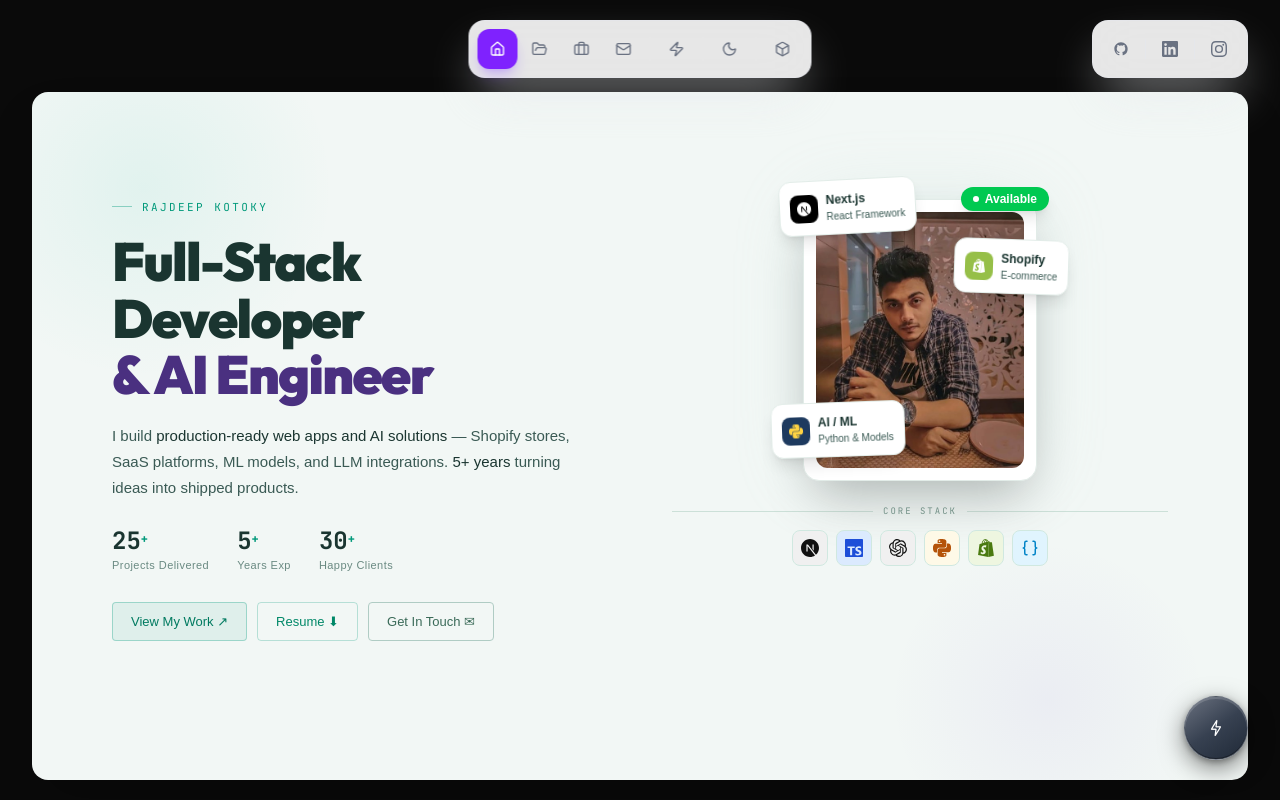
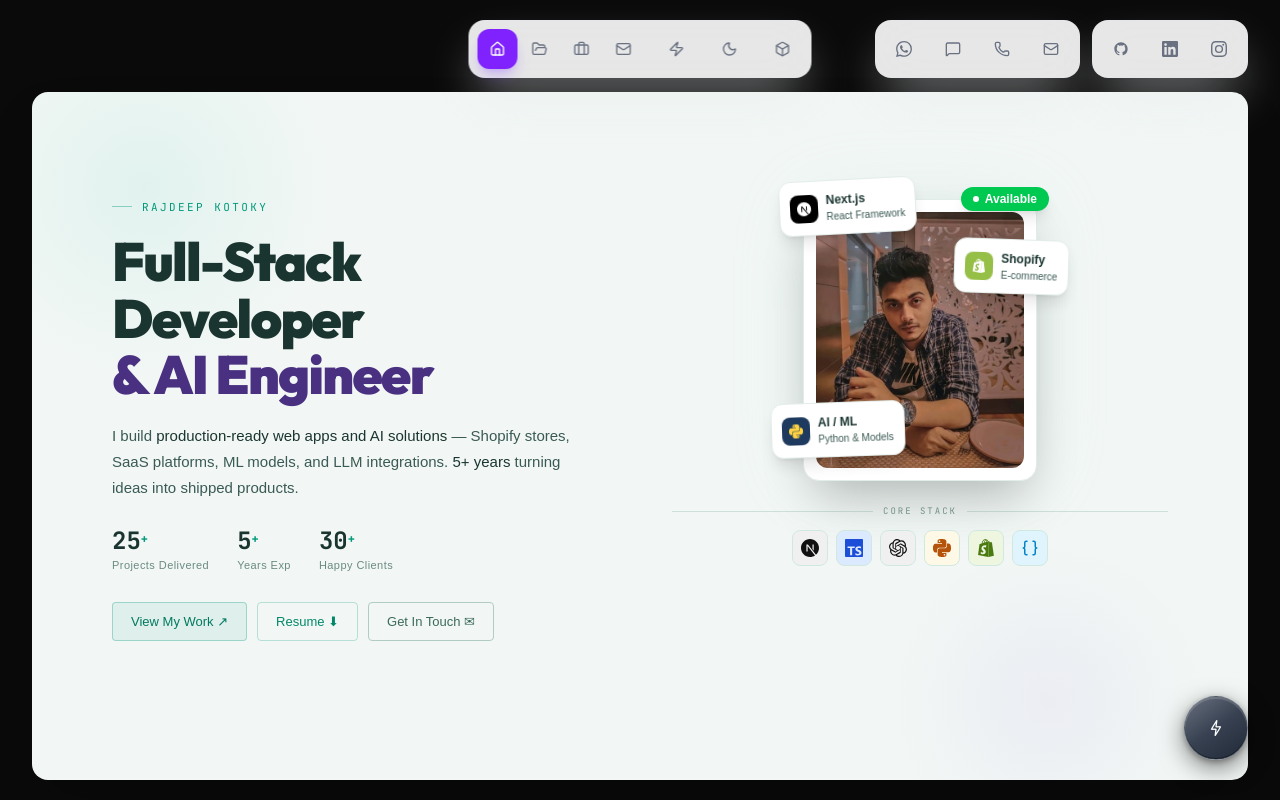
Before and after one commit to Rajdeep1234yyuhh/porta, a Next.js app: page / in a window 1280 px wide. Built offline with nearby package versions, Linux system fonts and the light colour scheme.

Commit message:
navbar updated

```diff
--- a/src/app/components/Navbar.jsx
+++ b/src/app/components/Navbar.jsx
@@ -197,79 +197,82 @@
         </Link>
       </div>
 
-      {/* ── Desktop: social block — floats to the right of the main dock ── */}
-      <div
-        style={{ right: 32 }}
-        className={`fixed top-5 z-50 hidden lg:flex items-center gap-1 px-2 py-2 rounded-2xl backdrop-blur-xl shadow-2xl border transition-colors duration-300 overflow-visible ${
-          isDarkMode
-            ? "bg-[#141414]/95 border-white/[0.08]"
-            : "bg-white/90 border-gray-200/80 shadow-gray-200/60"
-        }`}
-      >
+      {/* ── Desktop: right side — contact pill + social pill ── */}
+      <div className="fixed top-5 right-8 z-50 hidden lg:flex items-center gap-3">
+
+        {/* Contact pill */}
+        <div className={`flex items-center gap-1 px-2 py-2 rounded-2xl backdrop-blur-xl shadow-2xl border transition-colors duration-300 overflow-visible ${isDarkMode ? "bg-[#141414]/95 border-white/[0.08]" : "bg-white/90 border-gray-200/80 shadow-gray-200/60"}`}>
+          {/* WhatsApp */}
+          <a href={`https://wa.me/${PHONE}?text=Hi%20Rajdeep%2C%20I%20would%20like%20to%20get%20in%20touch%21`} target="_blank" rel="noopener noreferrer"
+            className={`group relative flex flex-col items-center justify-center w-10 h-10 rounded-xl transition-all duration-200 ${isDarkMode ? "text-gray-400 hover:text-[#25D366] hover:bg-white/10" : "text-gray-500 hover:text-[#25D366] hover:bg-gray-100"}`}>
+            <svg className="w-4 h-4 transition-transform duration-200 group-hover:-translate-y-2" fill="currentColor" viewBox="0 0 24 24">
+              <path d="M17.472 14.382c-.297-.149-1.758-.867-2.03-.967-.273-.099-.471-.148-.67.15-.197.297-.767.966-.94 1.164-.173.199-.347.223-.644.075-.297-.15-1.255-.463-2.39-1.475-.883-.788-1.48-1.761-1.653-2.059-.173-.297-.018-.458.13-.606.134-.133.298-.347.446-.52.149-.174.198-.298.298-.497.099-.198.05-.371-.025-.52-.075-.149-.669-1.612-.916-2.207-.242-.579-.487-.5-.669-.51-.173-.008-.371-.01-.57-.01-.198 0-.52.074-.792.372-.272.297-1.04 1.016-1.04 2.479 0 1.462 1.065 2.875 1.213 3.074.149.198 2.096 3.2 5.077 4.487.709.306 1.262.489 1.694.625.712.227 1.36.195 1.871.118.571-.085 1.758-.719 2.006-1.413.248-.694.248-1.289.173-1.413-.074-.124-.272-.198-.57-.347m-5.421 7.403h-.004a9.87 9.87 0 01-5.031-1.378l-.361-.214-3.741.982.998-3.648-.235-.374a9.86 9.86 0 01-1.51-5.26c.001-5.45 4.436-9.884 9.888-9.884 2.64 0 5.122 1.03 6.988 2.898a9.825 9.825 0 012.893 6.994c-.003 5.45-4.437 9.884-9.885 9.884m8.413-18.297A11.815 11.815 0 0012.05 0C5.495 0 .16 5.335.157 11.892c0 2.096.547 4.142 1.588 5.945L.057 24l6.305-1.654a11.882 11.882 0 005.683 1.448h.005c6.554 0 11.89-5.335 11.893-11.893a11.821 11.821 0 00-3.48-8.413z" />
+            </svg>
+            <span className="absolute top-full mt-1.5 left-1/2 -translate-x-1/2 text-[11px] font-semibold tracking-wide whitespace-nowrap opacity-0 -translate-y-1 group-hover:opacity-100 group-hover:translate-y-0 transition-all duration-200 ease-out pointer-events-none px-2 py-0.5 rounded-md bg-gray-900 text-white shadow">WhatsApp</span>
+          </a>
+
+          <div className={`w-px h-5 ${isDarkMode ? "bg-white/10" : "bg-gray-200"}`} />
+
+          {/* SMS */}
+          <a href={`sms:+91${PHONE}`}
+            className={`group relative flex flex-col items-center justify-center w-10 h-10 rounded-xl transition-all duration-200 ${isDarkMode ? "text-gray-400 hover:text-blue-400 hover:bg-white/10" : "text-gray-500 hover:text-blue-500 hover:bg-gray-100"}`}>
+            <MessageSquare className="w-4 h-4 transition-transform duration-200 group-hover:-translate-y-2" />
+            <span className="absolute top-full mt-1.5 left-1/2 -translate-x-1/2 text-[11px] font-semibold tracking-wide whitespace-nowrap opacity-0 -translate-y-1 group-hover:opacity-100 group-hover:translate-y-0 transition-all duration-200 ease-out pointer-events-none px-2 py-0.5 rounded-md bg-gray-900 text-white shadow">Message</span>
+          </a>
+
+          <div className={`w-px h-5 ${isDarkMode ? "bg-white/10" : "bg-gray-200"}`} />
+
+          {/* Phone */}
+          <a href={`tel:+91${PHONE}`}
+            className={`group relative flex flex-col items-center justify-center w-10 h-10 rounded-xl transition-all duration-200 ${isDarkMode ? "text-gray-400 hover:text-emerald-400 hover:bg-white/10" : "text-gray-500 hover:text-emerald-600 hover:bg-gray-100"}`}>
+            <Phone className="w-4 h-4 transition-transform duration-200 group-hover:-translate-y-2" />
+            <span className="absolute top-full mt-1.5 left-1/2 -translate-x-1/2 text-[11px] font-semibold tracking-wide whitespace-nowrap opacity-0 -translate-y-1 group-hover:opacity-100 group-hover:translate-y-0 transition-all duration-200 ease-out pointer-events-none px-2 py-0.5 rounded-md bg-gray-900 text-white shadow">Call</span>
+          </a>
+
+          <div className={`w-px h-5 ${isDarkMode ? "bg-white/10" : "bg-gray-200"}`} />
+
+          {/* Email */}
+          <a href="mailto:kotoky10@gmail.com"
+            className={`group relative flex flex-col items-center justify-center w-10 h-10 rounded-xl transition-all duration-200 ${isDarkMode ? "text-gray-400 hover:text-violet-400 hover:bg-white/10" : "text-gray-500 hover:text-violet-600 hover:bg-gray-100"}`}>
+            <Mail className="w-4 h-4 transition-transform duration-200 group-hover:-translate-y-2" />
+            <span className="absolute top-full mt-1.5 left-1/2 -translate-x-1/2 text-[11px] font-semibold tracking-wide whitespace-nowrap opacity-0 -translate-y-1 group-hover:opacity-100 group-hover:translate-y-0 transition-all duration-200 ease-out pointer-events-none px-2 py-0.5 rounded-md bg-gray-900 text-white shadow">Email</span>
+          </a>
+        </div>
+
+        {/* Social pill */}
+        <div className={`flex items-center gap-1 px-2 py-2 rounded-2xl backdrop-blur-xl shadow-2xl border transition-colors duration-300 overflow-visible ${isDarkMode ? "bg-[#141414]/95 border-white/[0.08]" : "bg-white/90 border-gray-200/80 shadow-gray-200/60"}`}>
           {/* GitHub */}
-        <a
-          href="https://github.com/Rajdeep1234yyuhh"
-          target="_blank"
-          rel="noopener noreferrer"
-          className={`group relative flex flex-col items-center justify-center w-10 h-10 rounded-xl transition-all duration-200 ${isDarkMode ? "text-gray-400 hover:text-white hover:bg-white/10" : "text-gray-500 hover:text-gray-900 hover:bg-gray-100"}`}
-        >
-          <svg
-            className="w-4 h-4 transition-transform duration-200 group-hover:-translate-y-2"
-            fill="currentColor"
-            viewBox="0 0 24 24"
-          >
+          <a href="https://github.com/Rajdeep1234yyuhh" target="_blank" rel="noopener noreferrer"
+            className={`group relative flex flex-col items-center justify-center w-10 h-10 rounded-xl transition-all duration-200 ${isDarkMode ? "text-gray-400 hover:text-white hover:bg-white/10" : "text-gray-500 hover:text-gray-900 hover:bg-gray-100"}`}>
+            <svg className="w-4 h-4 transition-transform duration-200 group-hover:-translate-y-2" fill="currentColor" viewBox="0 0 24 24">
               <path d="M12 2C6.477 2 2 6.484 2 12.017c0 4.425 2.865 8.18 6.839 9.504.5.092.682-.217.682-.483 0-.237-.008-.868-.013-1.703-2.782.605-3.369-1.343-3.369-1.343-.454-1.158-1.11-1.466-1.11-1.466-.908-.62.069-.608.069-.608 1.003.07 1.531 1.032 1.531 1.032.892 1.53 2.341 1.088 2.91.832.092-.647.35-1.088.636-1.338-2.22-.253-4.555-1.113-4.555-4.951 0-1.093.39-1.988 1.029-2.688-.103-.253-.446-1.272.098-2.65 0 0 .84-.27 2.75 1.026A9.564 9.564 0 0112 6.844c.85.004 1.705.115 2.504.337 1.909-1.296 2.747-1.027 2.747-1.027.546 1.379.202 2.398.1 2.651.64.7 1.028 1.595 1.028 2.688 0 3.848-2.339 4.695-4.566 4.943.359.309.678.92.678 1.855 0 1.338-.012 2.419-.012 2.747 0 .268.18.58.688.482A10.019 10.019 0 0022 12.017C22 6.484 17.522 2 12 2z" />
             </svg>
-          <span className="absolute top-full mt-1.5 left-1/2 -translate-x-1/2 text-[11px] font-semibold tracking-wide whitespace-nowrap opacity-0 -translate-y-1 group-hover:opacity-100 group-hover:translate-y-0 transition-all duration-200 ease-out pointer-events-none px-2 py-0.5 rounded-md bg-gray-900 text-white shadow">
-            GitHub
-          </span>
+            <span className="absolute top-full mt-1.5 left-1/2 -translate-x-1/2 text-[11px] font-semibold tracking-wide whitespace-nowrap opacity-0 -translate-y-1 group-hover:opacity-100 group-hover:translate-y-0 transition-all duration-200 ease-out pointer-events-none px-2 py-0.5 rounded-md bg-gray-900 text-white shadow">GitHub</span>
           </a>
 
-        <div
-          className={`w-px h-5 ${isDarkMode ? "bg-white/10" : "bg-gray-200"}`}
-        />
+          <div className={`w-px h-5 ${isDarkMode ? "bg-white/10" : "bg-gray-200"}`} />
 
           {/* LinkedIn */}
-        <a
-          href="https://www.linkedin.com/in/rajdeep-kotoky-2273561a0/"
-          target="_blank"
-          rel="noopener noreferrer"
-          className={`group relative flex flex-col items-center justify-center w-10 h-10 rounded-xl transition-all duration-200 ${isDarkMode ? "text-gray-400 hover:text-white hover:bg-white/10" : "text-gray-500 hover:text-gray-900 hover:bg-gray-100"}`}
-        >
-          <svg
-            className="w-4 h-4 transition-transform duration-200 group-hover:-translate-y-2"
-            fill="currentColor"
-            viewBox="0 0 24 24"
-          >
+          <a href="https://www.linkedin.com/in/rajdeep-kotoky-2273561a0/" target="_blank" rel="noopener noreferrer"
+            className={`group relative flex flex-col items-center justify-center w-10 h-10 rounded-xl transition-all duration-200 ${isDarkMode ? "text-gray-400 hover:text-[#0A66C2] hover:bg-white/10" : "text-gray-500 hover:text-[#0A66C2] hover:bg-gray-100"}`}>
+            <svg className="w-4 h-4 transition-transform duration-200 group-hover:-translate-y-2" fill="currentColor" viewBox="0 0 24 24">
               <path d="M20.447 20.452h-3.554v-5.569c0-1.328-.027-3.037-1.852-3.037-1.853 0-2.136 1.445-2.136 2.939v5.667H9.351V9h3.414v1.561h.046c.477-.9 1.637-1.85 3.37-1.85 3.601 0 4.267 2.37 4.267 5.455v6.286zM5.337 7.433a2.062 2.062 0 01-2.063-2.065 2.064 2.064 0 112.063 2.065zm1.782 13.019H3.555V9h3.564v11.452zM22.225 0H1.771C.792 0 0 .774 0 1.729v20.542C0 23.227.792 24 1.771 24h20.451C23.2 24 24 23.227 24 22.271V1.729C24 .774 23.2 0 22.222 0h.003z" />
             </svg>
-          <span className="absolute top-full mt-1.5 left-1/2 -translate-x-1/2 text-[11px] font-semibold tracking-wide whitespace-nowrap opacity-0 -translate-y-1 group-hover:opacity-100 group-hover:translate-y-0 transition-all duration-200 ease-out pointer-events-none px-2 py-0.5 rounded-md bg-gray-900 text-white shadow">
-            LinkedIn
-          </span>
+            <span className="absolute top-full mt-1.5 left-1/2 -translate-x-1/2 text-[11px] font-semibold tracking-wide whitespace-nowrap opacity-0 -translate-y-1 group-hover:opacity-100 group-hover:translate-y-0 transition-all duration-200 ease-out pointer-events-none px-2 py-0.5 rounded-md bg-gray-900 text-white shadow">LinkedIn</span>
           </a>
 
-        <div
-          className={`w-px h-5 ${isDarkMode ? "bg-white/10" : "bg-gray-200"}`}
-        />
+          <div className={`w-px h-5 ${isDarkMode ? "bg-white/10" : "bg-gray-200"}`} />
 
           {/* Instagram */}
-        <a
-          href="https://www.instagram.com/radioactive_gigs/"
-          target="_blank"
-          rel="noopener noreferrer"
-          className={`group relative flex flex-col items-center justify-center w-10 h-10 rounded-xl transition-all duration-200 ${isDarkMode ? "text-gray-400 hover:text-white hover:bg-white/10" : "text-gray-500 hover:text-gray-900 hover:bg-gray-100"}`}
-        >
-          <svg
-            className="w-4 h-4 transition-transform duration-200 group-hover:-translate-y-2"
-            fill="currentColor"
-            viewBox="0 0 24 24"
-          >
+          <a href="https://www.instagram.com/radioactive_gigs/" target="_blank" rel="noopener noreferrer"
+            className={`group relative flex flex-col items-center justify-center w-10 h-10 rounded-xl transition-all duration-200 ${isDarkMode ? "text-gray-400 hover:text-[#E1306C] hover:bg-white/10" : "text-gray-500 hover:text-[#E1306C] hover:bg-gray-100"}`}>
+            <svg className="w-4 h-4 transition-transform duration-200 group-hover:-translate-y-2" fill="currentColor" viewBox="0 0 24 24">
               <path d="M12 2.163c3.204 0 3.584.012 4.85.07 3.252.148 4.771 1.691 4.919 4.919.058 1.265.069 1.645.069 4.849 0 3.205-.012 3.584-.069 4.849-.149 3.225-1.664 4.771-4.919 4.919-1.266.058-1.644.07-4.85.07-3.204 0-3.584-.012-4.849-.07-3.26-.149-4.771-1.699-4.919-4.92-.058-1.265-.07-1.644-.07-4.849 0-3.204.013-3.583.07-4.849.149-3.227 1.664-4.771 4.919-4.919 1.266-.057 1.645-.069 4.849-.069zm0-2.163c-3.259 0-3.667.014-4.947.072-4.358.2-6.78 2.618-6.98 6.98-.059 1.281-.073 1.689-.073 4.948 0 3.259.014 3.668.072 4.948.2 4.358 2.618 6.78 6.98 6.98 1.281.058 1.689.072 4.948.072 3.259 0 3.668-.014 4.948-.072 4.354-.2 6.782-2.618 6.979-6.98.059-1.28.073-1.689.073-4.948 0-3.259-.014-3.667-.072-4.947-.196-4.354-2.617-6.78-6.979-6.98-1.281-.059-1.69-.073-4.949-.073zm0 5.838a6.162 6.162 0 100 12.324 6.162 6.162 0 000-12.324zM12 16a4 4 0 110-8 4 4 0 010 8zm6.406-11.845a1.44 1.44 0 100 2.881 1.44 1.44 0 000-2.881z" />
             </svg>
-          <span className="absolute top-full mt-1.5 left-1/2 -translate-x-1/2 text-[11px] font-semibold tracking-wide whitespace-nowrap opacity-0 -translate-y-1 group-hover:opacity-100 group-hover:translate-y-0 transition-all duration-200 ease-out pointer-events-none px-2 py-0.5 rounded-md bg-gray-900 text-white shadow">
-            Instagram
-          </span>
+            <span className="absolute top-full mt-1.5 left-1/2 -translate-x-1/2 text-[11px] font-semibold tracking-wide whitespace-nowrap opacity-0 -translate-y-1 group-hover:opacity-100 group-hover:translate-y-0 transition-all duration-200 ease-out pointer-events-none px-2 py-0.5 rounded-md bg-gray-900 text-white shadow">Instagram</span>
           </a>
+        </div>
+
       </div>
 
       {/* ── Mobile: floating dock (same style as desktop, top-center) ── */}
```
Lines whose indentation alone changed are shown as unchanged.
